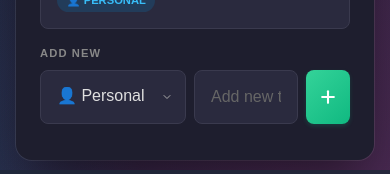
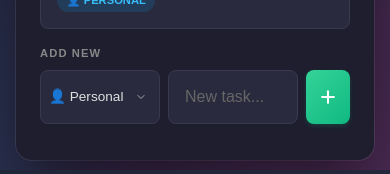
Before and after one commit to Pruthivi13/OIBSIP_task3, a React (Vite) app: page / in a window 390 px wide. Shown: the part 582-756 px from the top of the page. Built offline with nearby package versions, Linux system fonts and the light colour scheme.

Commit message:
Fix: Mobile layout - adjust category selector and input sizing

```diff
--- a/src/App.jsx
+++ b/src/App.jsx
@@ -287,7 +287,7 @@ function App() {
                 type="text"
                 value={newTask}
                 onChange={(e) => setNewTask(e.target.value)}
-                placeholder="Add new todo..."
+                placeholder="New task..."
                 className="minimal-input flex-1"
               />
               <button type="submit" className="add-btn" aria-label="Add task">
--- a/src/index.css
+++ b/src/index.css
@@ -823,6 +823,20 @@ html:not(.light-mode) .task-list-container::-webkit-scrollbar-thumb:hover {
     font-size: 0.7rem;
     padding: 0.2rem 0.6rem;
   }
+
+  /* Smaller category selector on mobile */
+  .custom-select {
+    min-width: 120px;
+    max-width: 130px;
+    font-size: 0.85rem;
+    padding-left: 0.5rem !important;
+    padding-right: 2rem !important;
+  }
+
+  /* Adjust input to give category more room */
+  .minimal-input.flex-1 {
+    min-width: 0;
+  }
 }
 
 /* Tablet: 640px - 1024px */
```
